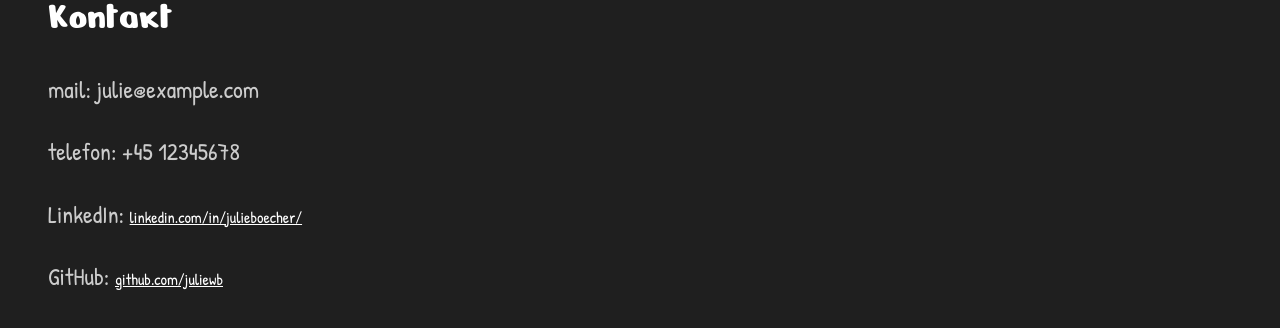
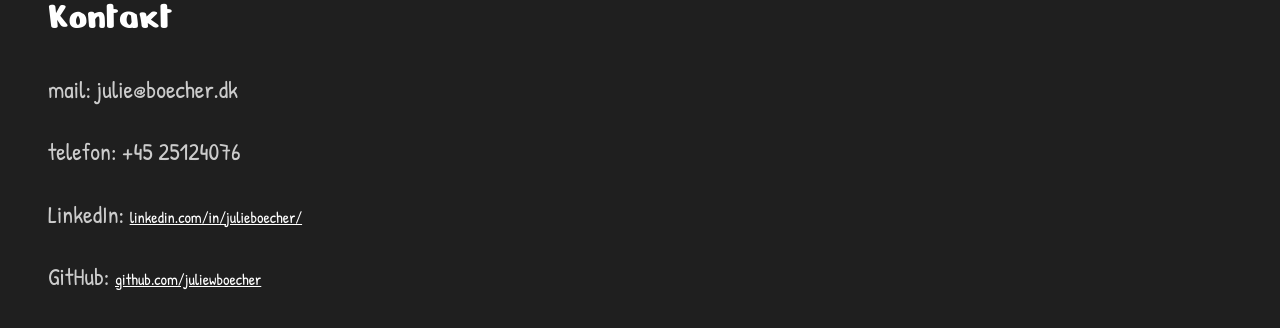
Before and after one commit to juliewboecher/juliewb.github.io, a React (Vite) app: page / in a window 1280 px wide. Shown: the part 3498-3826 px from the top of the page. Built offline with nearby package versions, Linux system fonts and the light colour scheme; a web font is replaced by a local one.

Commit message:
update contact information in ContactSection component

```diff
--- a/src/components/ContactSection.jsx
+++ b/src/components/ContactSection.jsx
@@ -4,10 +4,18 @@ function ContactSection() {
   return (
     <section id="contact" className="contact-section">
       <h2>Kontakt</h2>
-      <p>mail: julie@example.com</p>
-      <p>telefon: +45 12345678</p>
-      <p>LinkedIn: <a href="https://www.linkedin.com/in/julieboecher/">linkedin.com/in/julieboecher/</a></p>
-      <p>GitHub: <a href="https://github.com/juliewb">github.com/juliewb</a></p>
+      <p>mail: julie@boecher.dk</p>
+      <p>telefon: +45 25124076</p>
+      <p>
+        LinkedIn:{" "}
+        <a href="https://www.linkedin.com/in/julie-wendelboe-bøcher-8954a4418">
+          linkedin.com/in/julieboecher/
+        </a>
+      </p>
+      <p>
+        GitHub:{" "}
+        <a href="https://github.com/juliewboecher">github.com/juliewboecher</a>
+      </p>
     </section>
   );
 }
```
